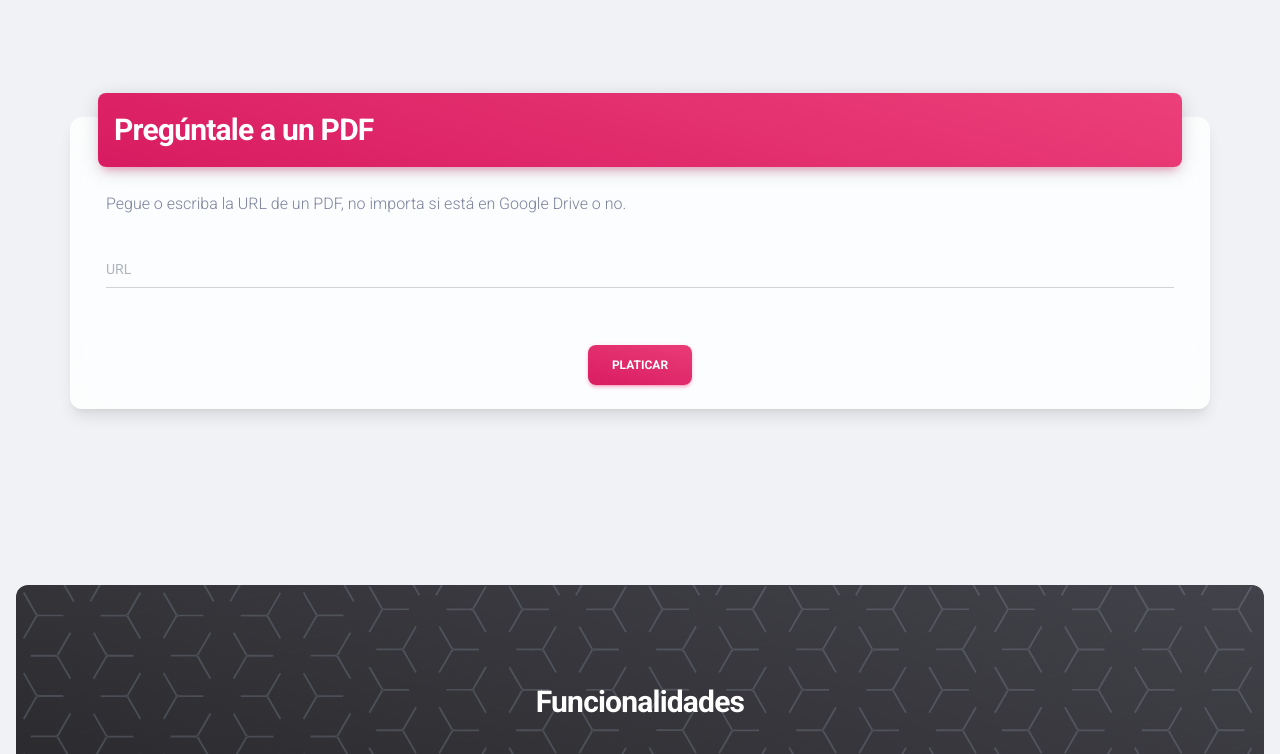
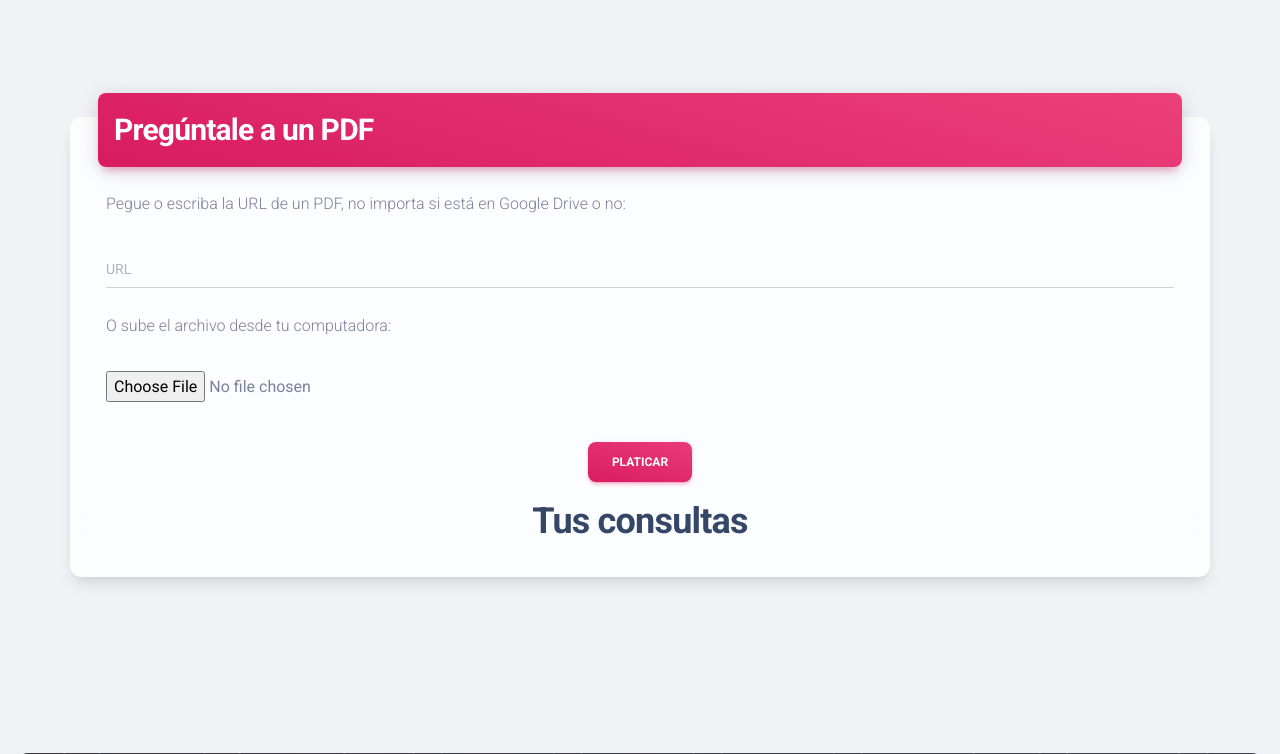
Before and after one commit to angxdes/Serenity, a Django app: page / in a window 1280 px wide. Shown: the part 432-1186 px from the top of the page. Run offline with Django 4.2, Linux system fonts and the light colour scheme; the visitor is signed in with stand-in values (Sample User, id 1); data that the repository does not hold is empty; some libraries are stand-ins or nearby versions.

Commit message:
Historial

```diff
--- a/Serenity/api_reader_pdf/utils.py
+++ b/Serenity/api_reader_pdf/utils.py
@@ -15,7 +15,7 @@
 
 openai.api_key = ""
 tokenizer = tiktoken.get_encoding("cl100k_base")
-MAX_TOKENS = 3000
+MAX_TOKENS = 2100
 MODEL = "gpt-3.5-turbo-16k"
 
 
@@ -26,9 +26,7 @@
     for page in reader.pages:
         text += page.extract_text()
 
-    title = reader.metadata.get('/Title')
-
-    return title, text
+    return text
 
 
 
--- a/Serenity/chatbot/templates/chatbot/chat.html
+++ b/Serenity/chatbot/templates/chatbot/chat.html
@@ -384,7 +384,7 @@
 <div class="container">
   <div class="links-column">
     <h2>Archivos</h2>
-    <button id="open-popup-btn"><i class="fas fa-plus"></i> Agregar Archivos</button>
+    <a href="/"><button id="open-popup-btn"><i class="fas fa-plus"></i> Agregar Archivos</button></a>
     <div id="popup" class="popup">
       <div class="popup-content">
         <span class="close">&times;</span>
@@ -405,7 +405,9 @@
   <div class="chatbot-column">
     <form id="chat-form" method="post" autocomplete="off" action="{% url 'api_reader_pdf:talk_pdf' %}">
       {% csrf_token %}
-      <div id="chatbox"></div>
+      <div id="chatbox">
+        <div class="bot-message">Hola</div>
+      </div>
       <div class="input-container">
         <input type="text" id="user-input" placeholder="Escribe un mensaje...">
         <button type="submit" id="send-btn"><i class="fas fa-paper-plane"></i></button>
--- a/Serenity/chatbot/templates/chatbot/index.html
+++ b/Serenity/chatbot/templates/chatbot/index.html
@@ -35,17 +35,22 @@
   <!-- Nepcha is an easy-to-use web analytics. No cookies and fully compliant with GDPR, CCPA, and PECR. -->
   <script defer data-site="YOUR_DOMAIN_HERE" src="https://api.nepcha.com/js/nepcha-analytics.js"></script>
   <style>
+    .box_container {
+    display: grid;
+    grid-template-columns: repeat(3, 1fr);
+    grid-gap: 20px;
+  }
   .box_gg {
-      background-color: rgba(0, 0, 0, 0.5); /* Cambia el valor de la transparencia ajustando el último número */
-      padding: 10px;
-      margin-bottom: 10px;
-      border-radius: 5px;
-      color: white;
+    background-color: #f2f2f2;
+    padding: 20px;
+    border-radius: 10px;
+    box-shadow: 0 2px 4px rgba(0, 0, 0, 0.1);
   }
 
   .box_gg a {
-      color: white;
     text-decoration: none;
+    color: #333;
+    font-weight: bold;
   }
 
     .box_gg a:hover {
@@ -53,6 +58,35 @@
     }
     #main-container {
     padding-top: 10%;
+  }
+
+  .loading-overlay {
+      position: fixed;
+      top: 0;
+      left: 0;
+      width: 100%;
+      height: 100%;
+      background-color: rgba(0, 0, 0, 0.5);
+      z-index: 9999;
+      display: none;
+    }
+
+    .loading-spinner {
+      position: absolute;
+      top: 50%;
+      left: 50%;
+      transform: translate(-50%, -50%);
+      border: 16px solid #f3f3f3;
+      border-top: 16px solid #3498db;
+      border-radius: 50%;
+      width: 120px;
+      height: 120px;
+      animation: spin 2s linear infinite;
+    }
+
+    @keyframes spin {
+      0% { transform: rotate(0deg); }
+      100% { transform: rotate(360deg); }
     }
 
   </style>
@@ -63,8 +97,6 @@
 <body class="index-page bg-gray-200">
   <!-- Navbar -->
   <div class="container position-sticky z-index-sticky top-0">
-    <div class="row">
-      <div class="col-12">
     <nav class="navbar navbar-expand-lg blur border-radius-xl top-0 z-index-fixed shadow position-absolute my-3 py-2 start-0 end-0 mx-4">
       <!-- Contenido de la barra de navegación -->
       <a class="navbar-brand font-weight-bolder ms-sm-3" rel="tooltip" data-placement="bottom" target="_blank">
@@ -95,13 +127,10 @@
       </div>
     </nav>
   </div>
-    </div>
-  </div>
 
   <div class="container" id="main-container">
     <div class="row">
       <div class="col-lg-6 mx-auto text-center">
-
         <h2 class="">Transforma la manera de como trabajas o estudias usando I.A conversacional </h2>
         <p class="lead">Herramienta perfecta para estudiantes, profesionales<br /> cualquiera que tenga que lidiar con síntesis de conocimiento</p>
         {% if not user.is_authenticated %}
@@ -122,15 +151,22 @@
         </div>
         <div class="card-body">
           <p class="pb-3">
-            Pegue o escriba la URL de un PDF, no importa si está en Google Drive o no.
+            Pegue o escriba la URL de un PDF, no importa si está en Google Drive o no:
           </p>
-          <form id="url_form" method="post" autocomplete="off" action="api_reader_pdf/create_embeddings_url">
+          <form id="url_form" method="post" autocomplete="off" action="api_reader_pdf/create_embeddings_url" enctype="multipart/form-data">
             {% csrf_token %}
             <div class="card-body p-0 my-3">
               <div class="row">
                 <div class="input-group input-group-static mb-4">
-                  <input type="text" class="form-control" placeholder="URL" id="url" name="url" required>
+                  <input type="text" class="form-control" placeholder="URL" id="url" name="url">
                 </div>
+              </div>
+              <p class="pb-3">
+                O sube el archivo desde tu computadora:
+              </p>
+              <div class="row">
+                <div class="input-group input-group-static mb-4">
+                  <input type="file" id="file" name="file">
                 </div>
               </div>
 
@@ -139,21 +175,30 @@
                 <button class="btn bg-gradient-primary mt-3 mb-0" id="submit-button">Platicar</button>
               </div>
             </div>
-
-            {% for nombre_archivo, identificador in data %}
-              <div class="box_gg">
-                <a href="/{{ user.username }}/{{ identificador }}/">{{ nombre_archivo }}</a>
-              </div>
-            {% endfor %}
+          </form>
           <div id="loading-overlay" class="loading-overlay">
             <div class="loading-spinner"></div>
           </div>
-          </form>
+        </div>
+        <div class="col-lg-6 mx-auto text-center">
+          <h2>Tus consultas</h2>
+        </div>
+        <div class="box_container">
+          {% for nombre_archivo, identificador in data %}
+          <a href="/{{ user.username }}/{{ identificador }}/">
+          <div class="box_gg">
+            {{ nombre_archivo }}
+          </div>
+        </a>
+          {% endfor %}
       </div>
       </div>
       </div>
+
+    </div>
   </div>
   {% endif %}
+
 
 
 
@@ -249,10 +294,13 @@
       // Deshabilita el botón de envío para evitar envíos duplicados
       $('#submit-button').prop('disabled', true);
       // Envía el formulario utilizando AJAX
+      var formData = new FormData(this);  // Crea un objeto FormData con el formulario actual
       $.ajax({
         url: $(this).attr('action'),
         method: 'POST',
-        data: $(this).serialize(),
+        data: formData,
+        processData: false,  // Evita que jQuery procese los datos
+        contentType: false,  // Evita que jQuery establezca el tipo de contenido
         success: function(response) {
           // Verifica el estado de respuesta
           if (response.message === "Embeddings created successfully.") {
@@ -289,6 +337,7 @@
 
 
 
+
 </body>
 
 </html>
```
Also changed, not shown: Serenity/api_reader_pdf/views.py (+8 -4 lines). Lines whose indentation alone changed are shown as unchanged.
